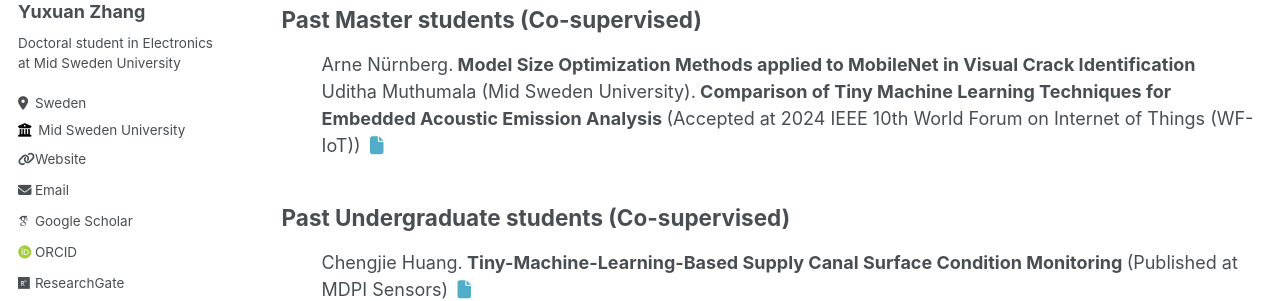
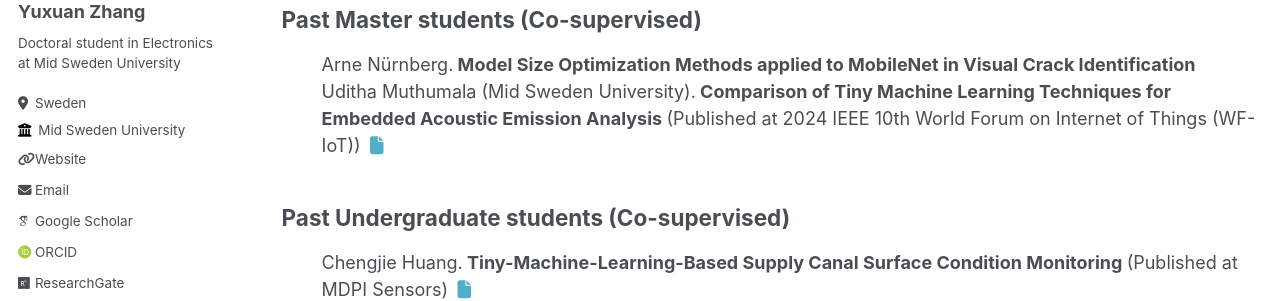
Before and after one commit to YuxuanZhang-96/YuxuanZhang-96.github.io, a Jekyll site: the page built from _pages/students.html, in a window 1280 px wide and 1019 px high. Shown: the part 290-591 px from the top of the window. Built offline with Jekyll 4.4.1, drawn with Linux system fonts in a browser that asks for light colours; some web fonts are replaced.

Commit message:
Update students.html

```diff
--- a/_pages/students.html
+++ b/_pages/students.html
@@ -18,7 +18,7 @@ author_profile: true
 </h2>
 <ul>
     Arne Nürnberg.<b> Model Size Optimization Methods applied to MobileNet in Visual Crack Identification </b> <br>
-    Uditha Muthumala (Mid Sweden University).<b> Comparison of Tiny Machine Learning Techniques for Embedded Acoustic Emission Analysis </b> (Accepted at 2024 IEEE 10th World Forum on Internet of Things (WF-IoT)) <a href="https://arxiv.org/abs/2411.17733"><i class="fas fa-fw fa-file zoom" aria-hidden="true"> </i></a> <br>
+    Uditha Muthumala (Mid Sweden University).<b> Comparison of Tiny Machine Learning Techniques for Embedded Acoustic Emission Analysis </b> (Published at 2024 IEEE 10th World Forum on Internet of Things (WF-IoT)) <a href="https://ieeexplore.ieee.org/document/10811219"><i class="fas fa-fw fa-file zoom" aria-hidden="true"> </i></a> <br>
 </ul>
 
 <h2>
```
